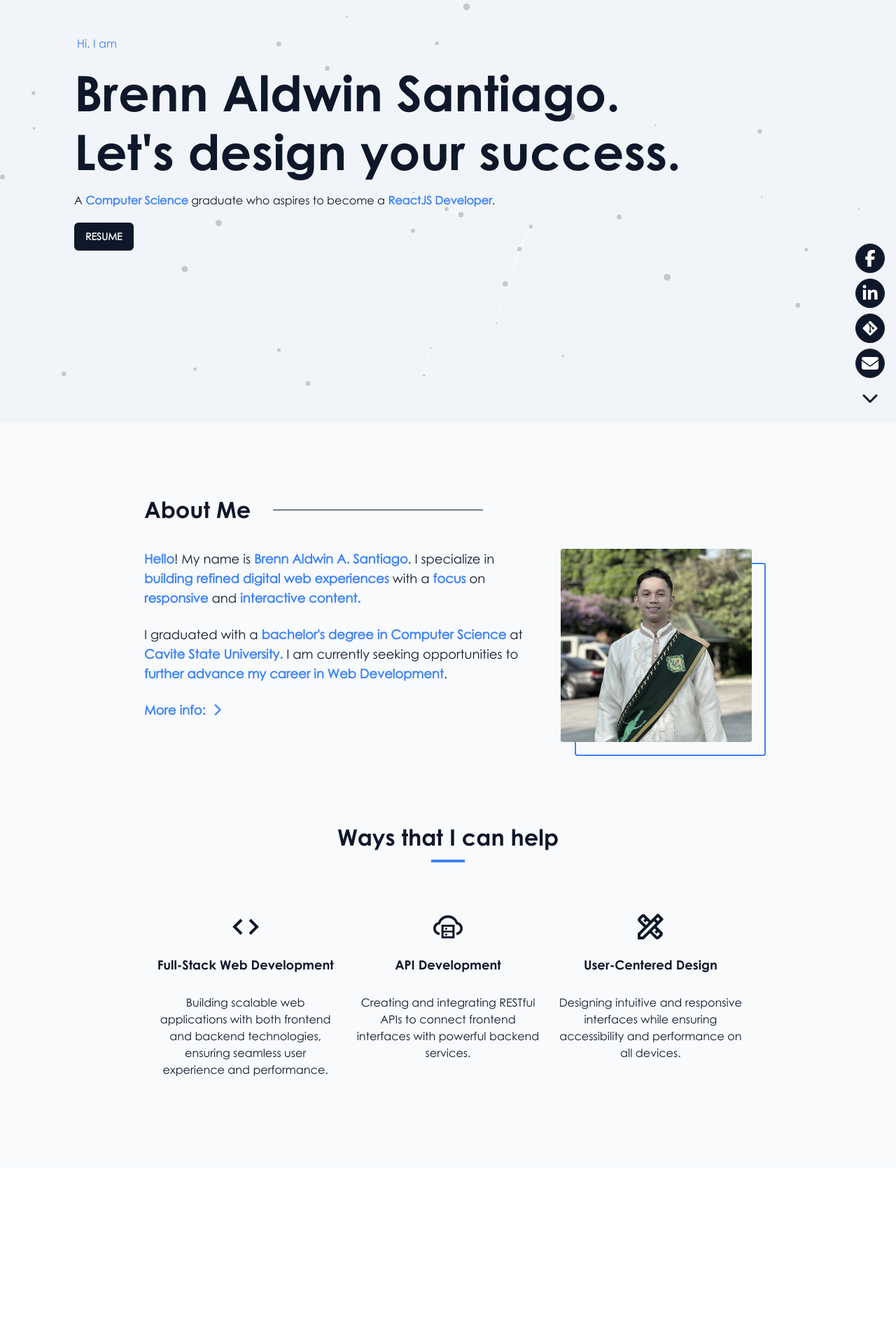
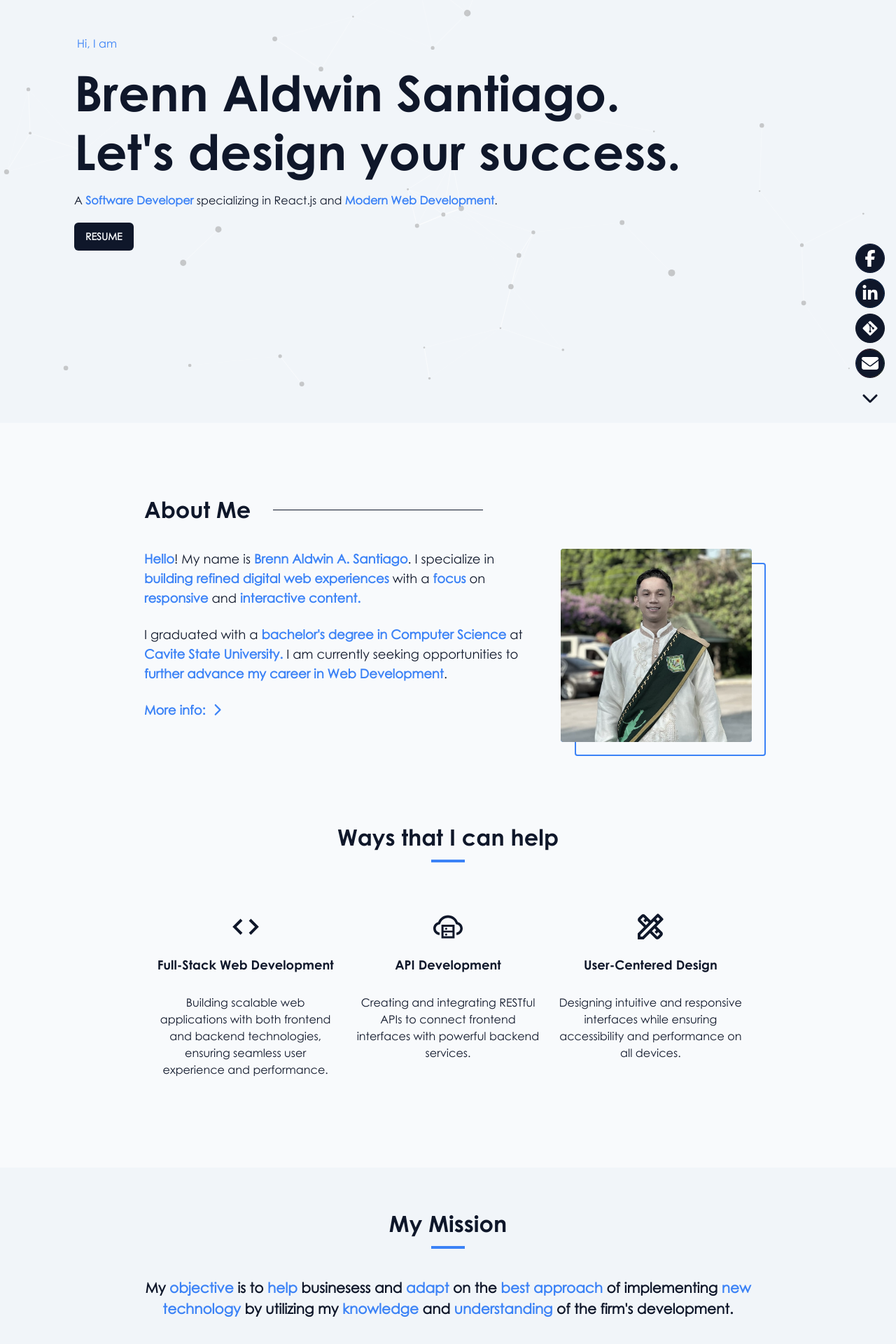
Before and after one commit to nnerb/portfolio-v2, a React (Vite) app: page / in a window 1280 px wide. Shown: the part 196-2116 px from the top of the page at 70% size. Before the commit the page ends 1864 px from the top, so only its background shows below. Built offline with nearby package versions, Linux system fonts and the light colour scheme.

Commit message:
update: create mission component

```diff
--- a/src/components/about/about.tsx
+++ b/src/components/about/about.tsx
@@ -1,11 +1,12 @@
 import LeftHeader from "../left-header";
 import AboutDetails from "./components/about-details";
 import AboutImage from "./components/about-image";
+import Mission from "./components/mission";
 import Ways from "./components/ways";
 
 const About = () => {
   return (
-    <div className="relative transition bg-slate-50 dark:bg-slate-950" id="about">
+    <section className="relative transition bg-slate-50 dark:bg-slate-950" id="about">
       <div className="flex flex-col align-center justify-center max-w-[900px] mx-auto py-[100px] px-4">
         <LeftHeader title="About Me"/>
         <div className="pt-8 relative flex justify-center items-center flex-col gap-[7rem]">
@@ -16,7 +17,8 @@ const About = () => {
           <Ways />
         </div>
       </div>
-    </div>
+      <Mission />
+    </section>
    );
 }
 
--- /dev/null
+++ b/src/components/about/components/mission.tsx
@@ -0,0 +1,23 @@
+import { motion } from "framer-motion";
+import { variants } from "../ways-animations";
+import Header from "@/components/header";
+
+const Mission = () => {
+  return (
+    <div className='flex justify-center relative min-h-[260px] bg-slate-100 dark:bg-slate-950'>
+        <motion.div
+          variants={variants}
+          initial='hidden'
+          whileInView='show'
+          viewport={{ once: true }}
+          className='flex flex-col my-[3.5rem] gap-10 max-w-[900px] h-full items-center justify-center px-4'>
+           <Header title="My Mission" />
+            <p className='text-[20px] text-center font-black'> My <span className='text-blue-500 font-black'>objective</span> is to <span className='text-blue-500 font-black'>help </span>
+             businesess and <span className='text-blue-500 font-black'>adapt</span> on the <span className='text-blue-500 font-black'>best approach</span> of implementing <span className='text-blue-500 font-black'> new technology </span>
+             by utilizing my <span className='text-blue-500 font-black'>knowledge</span> and <span className='text-blue-500 font-black'>understanding</span> of the firm's development.</p>
+        </motion.div>
+    </div>
+   );
+}
+
+export default Mission;
--- a/src/components/about/components/ways.tsx
+++ b/src/components/about/components/ways.tsx
@@ -5,7 +5,7 @@ const Ways = () => {
   return (
     <div className="grid place-items-center gap-10">
       <Header title="Ways that I can help" />
-      <WaysGrid/>
+      <WaysGrid />
     </div>
    );
 }
--- a/src/components/home/home.tsx
+++ b/src/components/home/home.tsx
@@ -61,8 +61,8 @@ const Home = () => {
         </motion.div>
         <motion.div variants={itemVariants} className="mt-4">
           <p className="">
-            A <span className="text-blue-500 font-semibold">Computer Science</span> graduate who aspires to become a
-            <span className="text-blue-500 font-semibold"> ReactJS Developer</span>.
+            A <span className="text-blue-500 font-semibold">Software Developer</span> specializing in React.js and
+            <span className="text-blue-500 font-semibold"> Modern Web Development</span>.
           </p>
         </motion.div>
         <motion.div variants={itemVariants} className="mt-5">
```
